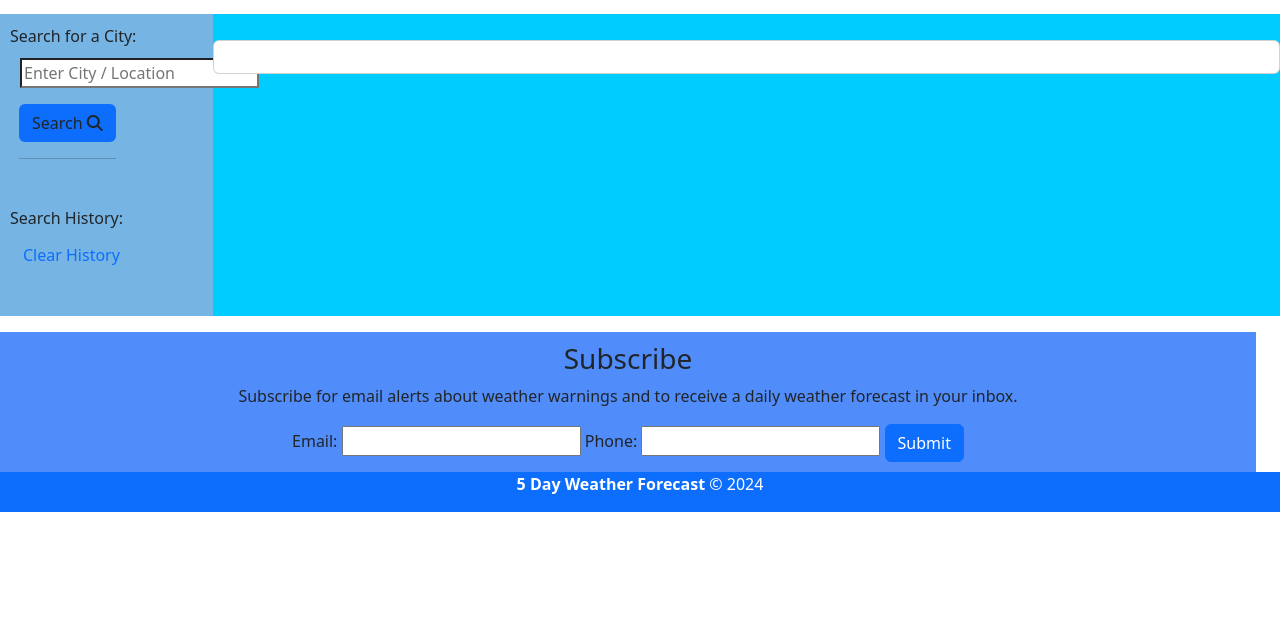
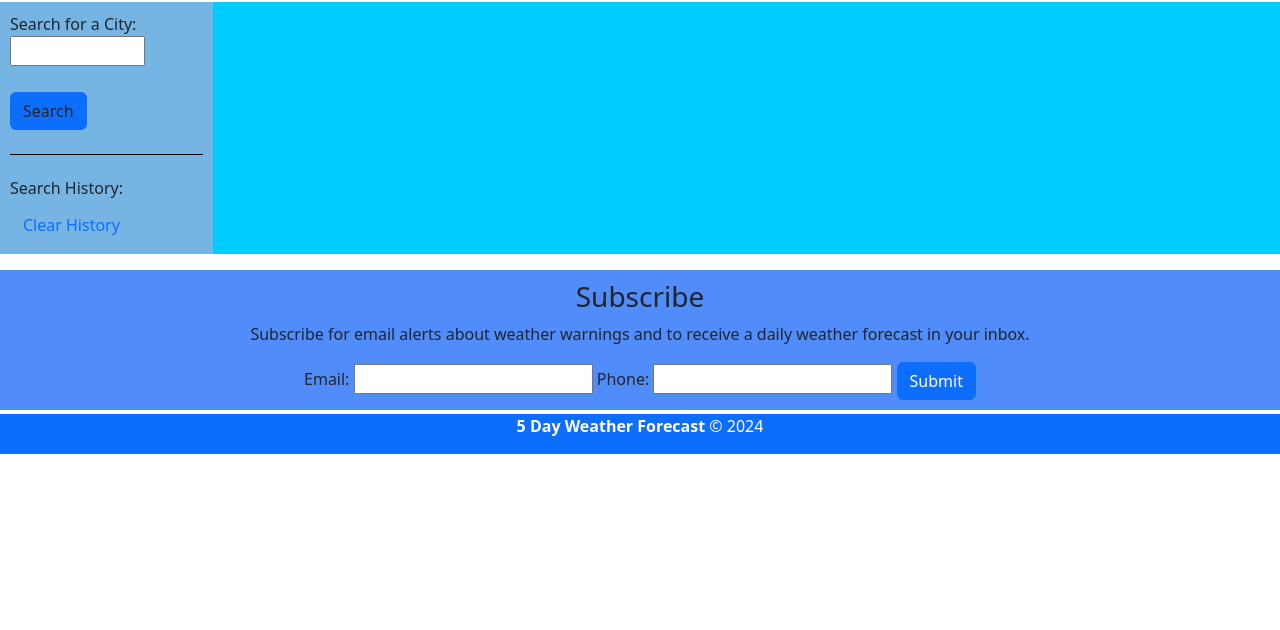
Before and after one commit to YTasheva/5-Days-Weather-Forecast, a plain HTML site: page index.html in a window 1280 px wide. Shown: the part 170-800 px from the top of the page. Drawn offline with nearby package versions, Linux system fonts and the light colour scheme; no server answers; files whose address does not match are found by name; a web font is replaced by a local one.

Commit message:
Refactor CSS styles for search form and search history

```diff
--- a/index.html
+++ b/index.html
@@ -13,10 +13,9 @@
       integrity="sha384-T3c6CoIi6uLrA9TneNEoa7RxnatzjcDSCmG1MXxSR1GAsXEV/Dwwykc2MPK8M2HN"
       crossorigin="anonymous"
     />
-    <link
-      href="https://fonts.googleapis.com/css?family=Open+Sans&display=swap"
-      rel="stylesheet"
-    />
+    <link rel="preconnect" href="https://fonts.googleapis.com">
+    <link rel="preconnect" href="https://fonts.gstatic.com" crossorigin>
+    <link href="https://fonts.googleapis.com/css2?family=Oswald:wght@400;700&family=Tiro+Gurmukhi&display=swap" rel="stylesheet">
     <link rel="icon" href="/favicon.ico" type="image/x-icon" />
     <link rel="stylesheet" href="../css/style.css" />
   </head>
@@ -32,56 +31,32 @@
     <!-- max-width for ultra wide resolutions -->
     <div class="container-fluid" style="max-width: 1400px">
       <div class="row">
-        <aside class="form col-lg-2 col-sm-12 mt-3 text-centre">
-          <section class="pb-4 text-centre form-label">
-            Search for a City:
-
-          <form id="search-form" class="form">
-            <div class="form-inline form-group">
-              <div class="input-group" id="submitArea">
+        <aside class="form col-lg-2 col-sm-12 mt-1 text-centre">
+          <section class="form-search pb-4 text-centre">
+            <form class="form-ask">
+            <label for="search-city"></label>Search for a City:</label>
                 <input
-                  class="form-input weather-search"
                   type="text"
-                  id="search-input"
-                  placeholder="Enter City / Location"
-                  required
-                  aria-labelledby="form-heading"
-                  aria-controls="today forecast"
-                />
-                <div class="input-group-append" id="buttonArea">
+                  name="search-city"
+                  id="search-city"
+                  value="">
+          </form>
                   <button
                     type="submit"
                     class="btn search-button bg-primary mt-3"
-                    id="search-button"
-                    aria-label="submit search"
-                  >
-                    Search
-                    <i class="fas fa-search"></i>
-                  </button>
-                  <hr class="hr weather-hr" />
-                </div>
-              </div>
-            </div>
-          </form>
+                    id="btn-search-city"
+                  >Search</button>
+        </section>
           <section class="form-history mt-4">
           <h6>Search History:</h6>
           <div class="history-group d-flex flex-column" id="history"></div>
           <button type="button" class="btn btn-link" id="btn-clear">Clear History</button>
           <!-- append "list-group" to each list item -->
            </section>
-        </aside>
-
-        <div class="weather col-lg-10 col-sm-12 mt-3 text-center">
-          <section
-            id="today"
-            class="mt-3"
-            role="region"
-            aria-live="polite"
-          ></section>
-
-          <main class="card">
-            <div class="today-main text-center"></div>
-            <div class="card-body" id="fiveday-forecast d-inline-flex p-2 bd-highlight flex-wrap justify-content-lg-around text-left"></div>
+          </aside>
+          <main class="weather col-lg-10 col-sm-12 mt-1">
+            <section class="today text-center"></section>
+            <section class="fiveday-forecast d-inline-flex p-2 bd-highlight flex-wrap justify-content-lg-around text-left"></section>
            <!--- 5 Day Forecast --->
            </main>
           </div>
@@ -100,10 +75,9 @@
                 </section>
         </div>
       </div>
-    </div>
 
     <!--- Footer --->
-    <footer class="container-fluid bg-primary text-white text-center">
+    <footer class="container-fluid bg-primary text-white text-center mt-1">
       <div class="row">
         <div class="col-12">
           <p>
```
